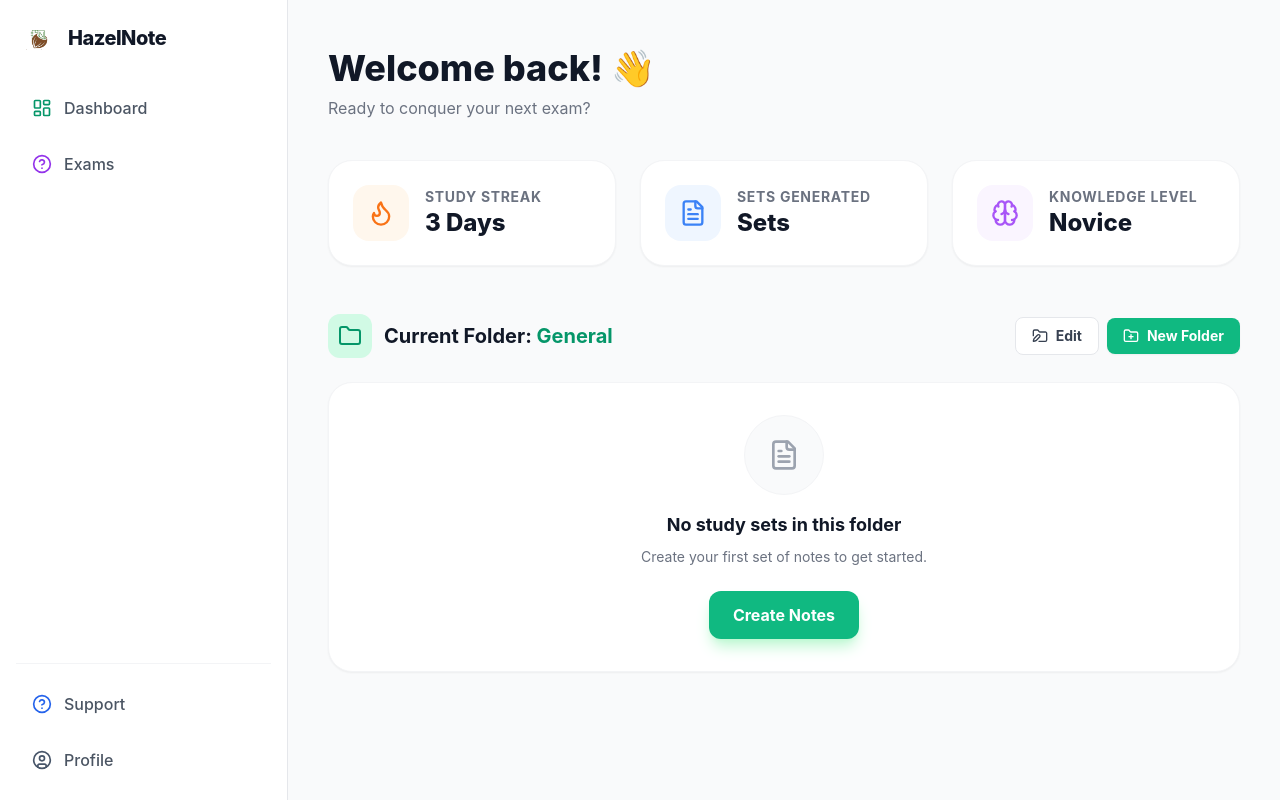
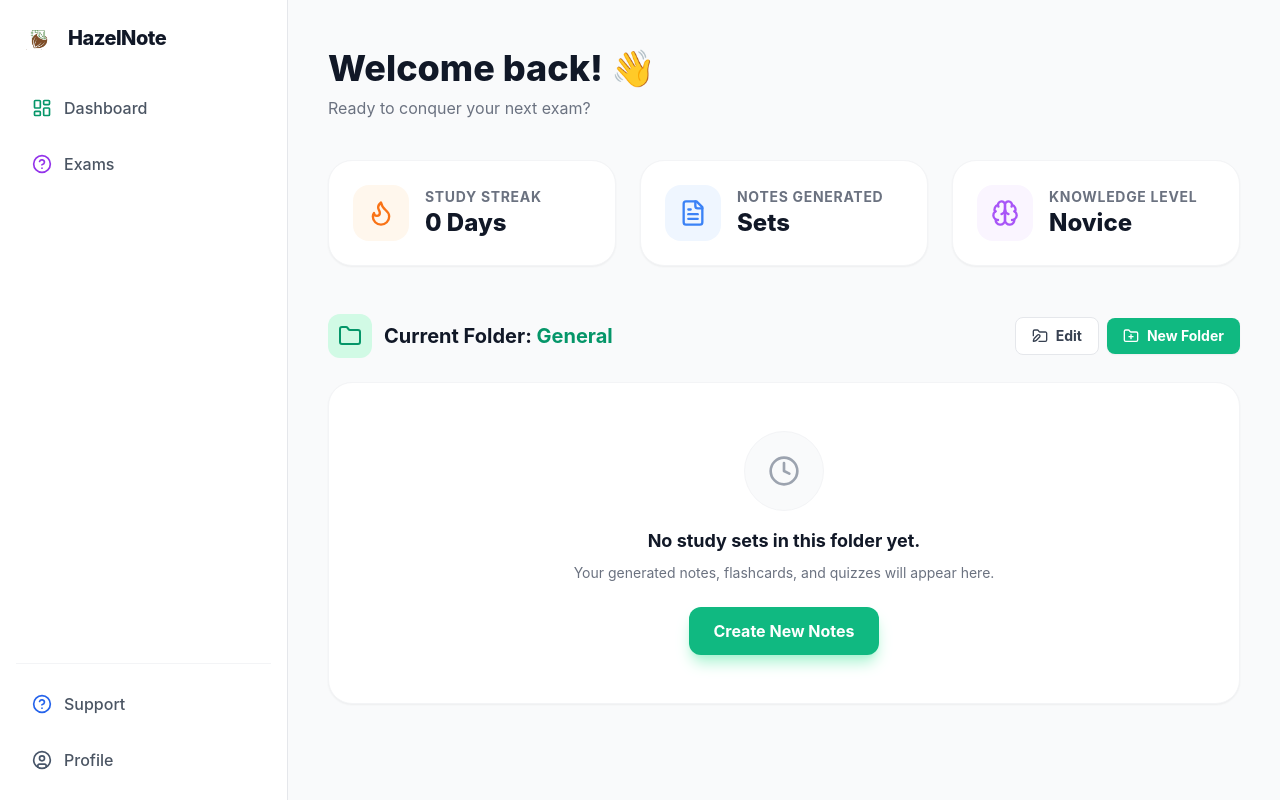
Before and after one commit to Tahaijaz233/hazelnote-web, a Next.js app in the folder Hazelnote-web/: page /dashboard in a window 1280 px wide. Built offline with nearby package versions, Linux system fonts and the light colour scheme; no server answers.

Commit message:
Update page.jsx

```diff
--- a/Hazelnote-web/app/dashboard/page.jsx
+++ b/Hazelnote-web/app/dashboard/page.jsx
@@ -1,5 +1,5 @@
 "use client";
-import { Folder, FolderPlus, FolderEdit, Flame, FileText, Brain } from 'lucide-react';
+import { Folder, FolderPlus, FolderEdit, Flame, FileText, Brain, Search, Clock } from 'lucide-react';
 import { useAppContext } from '../../context/AppContext';
 
 export default function DashboardOverview() {
@@ -8,7 +8,7 @@ export default function DashboardOverview() {
     return (
         <div className="p-6 md:p-10 max-w-6xl mx-auto pt-8 md:pt-12">
             <header className="mb-10">
-                <h1 className="text-3xl md:text-4xl font-extrabold text-gray-900 dark:text-white">Welcome back{user ? `, ${user.displayName?.split(' ')[0] || 'Student'}` : ''}! 👋</h1>
+                <h1 className="text-3xl md:text-4xl font-extrabold text-gray-900 dark:text-white">Welcome back{user?.displayName ? `, ${user.displayName.split(' ')[0]}` : ''}! 👋</h1>
                 <p className="text-gray-500 dark:text-gray-400 mt-2">Ready to conquer your next exam?</p>
             </header>
 
@@ -20,7 +20,7 @@ export default function DashboardOverview() {
                     </div>
                     <div>
                         <p className="text-sm font-bold text-gray-500 dark:text-gray-400 uppercase tracking-wider">Study Streak</p>
-                        <h3 className="text-2xl font-extrabold text-gray-900 dark:text-white">3 Days</h3>
+                        <h3 className="text-2xl font-extrabold text-gray-900 dark:text-white">0 Days</h3>
                     </div>
                 </div>
 
@@ -29,7 +29,7 @@ export default function DashboardOverview() {
                         <FileText className="w-7 h-7 text-blue-500" />
                     </div>
                     <div>
-                        <p className="text-sm font-bold text-gray-500 dark:text-gray-400 uppercase tracking-wider">Sets Generated</p>
+                        <p className="text-sm font-bold text-gray-500 dark:text-gray-400 uppercase tracking-wider">Notes Generated</p>
                         <h3 className="text-2xl font-extrabold text-gray-900 dark:text-white">{generationsToday} Sets</h3>
                     </div>
                 </div>
@@ -45,7 +45,7 @@ export default function DashboardOverview() {
                 </div>
             </div>
 
-            {/* Folders & Study Sets */}
+            {/* Folders Section */}
             <div>
                 <div className="flex flex-col sm:flex-row sm:items-center justify-between gap-4 mb-6">
                     <div className="flex items-center gap-3">
@@ -66,14 +66,15 @@ export default function DashboardOverview() {
                     </div>
                 </div>
 
-                <div className="bg-white dark:bg-[#1E293B] border border-gray-100 dark:border-slate-800 rounded-3xl p-8 text-center shadow-sm">
+                {/* Empty State - Replaced when sets are generated */}
+                <div className="bg-white dark:bg-[#1E293B] border border-gray-100 dark:border-slate-800 rounded-3xl p-12 text-center shadow-sm">
                     <div className="w-20 h-20 bg-gray-50 dark:bg-slate-800/50 rounded-full flex items-center justify-center mx-auto mb-4 border border-gray-100 dark:border-slate-700">
-                        <FileText className="w-8 h-8 text-gray-400" />
+                        <Clock className="w-8 h-8 text-gray-400" />
                     </div>
-                    <h3 className="text-lg font-bold text-gray-900 dark:text-white mb-2">No study sets in this folder</h3>
-                    <p className="text-gray-500 dark:text-gray-400 text-sm mb-6">Create your first set of notes to get started.</p>
-                    <a href="/dashboard/create" className="inline-flex items-center gap-2 px-6 py-3 bg-[#10B981] hover:bg-[#059669] text-white font-bold rounded-xl transition shadow-lg shadow-green-200 dark:shadow-none">
-                        Create Notes
+                    <h3 className="text-lg font-bold text-gray-900 dark:text-white mb-2">No study sets in this folder yet.</h3>
+                    <p className="text-gray-500 dark:text-gray-400 text-sm mb-6">Your generated notes, flashcards, and quizzes will appear here.</p>
+                    <a href="/dashboard/create" className="inline-flex items-center gap-2 px-6 py-3 bg-[#10B981] hover:bg-[#059669] text-white font-bold rounded-xl transition shadow-lg shadow-emerald-200 dark:shadow-none">
+                        Create New Notes
                     </a>
                 </div>
             </div>
```
